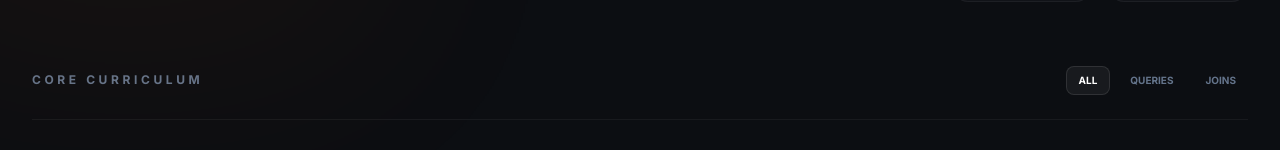
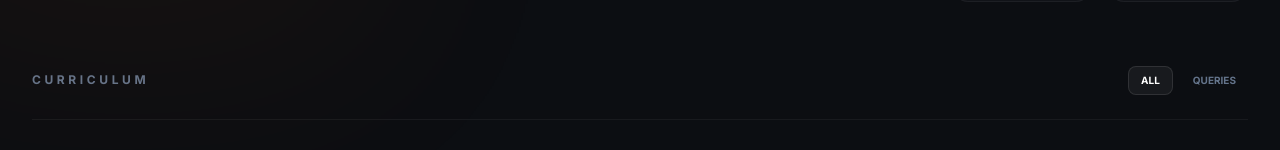
Before and after one commit to kuldeep456789/Sql, a React (Vite) app in the folder frontend/: page / in a window 1280 px wide. Both pictures are taken after typing "name@example.com", "Sample123" into the empty fields and a click on the button "SIGN IN". Shown: the part 231-381 px from the top of the page. Built offline with nearby package versions, Linux system fonts and the light colour scheme; no server answers.

Commit message:
hi there

```diff
--- a/frontend/components/AssignmentList.tsx
+++ b/frontend/components/AssignmentList.tsx
@@ -44,11 +44,10 @@ const AssignmentList: React.FC<AssignmentListProps> = ({ assignments, onSelectAs
         </div>
 
         <div className="section-header">
-          <h3 className="section-header__title">Core Curriculum</h3>
+          <h3 className="section-header__title">Curriculum</h3>
           <div className="section-header__actions">
             <button className="section-header__filter section-header__filter--active">All</button>
             <button className="section-header__filter section-header__filter--inactive">Queries</button>
-            <button className="section-header__filter section-header__filter--inactive">Joins</button>
           </div>
         </div>
 
```
